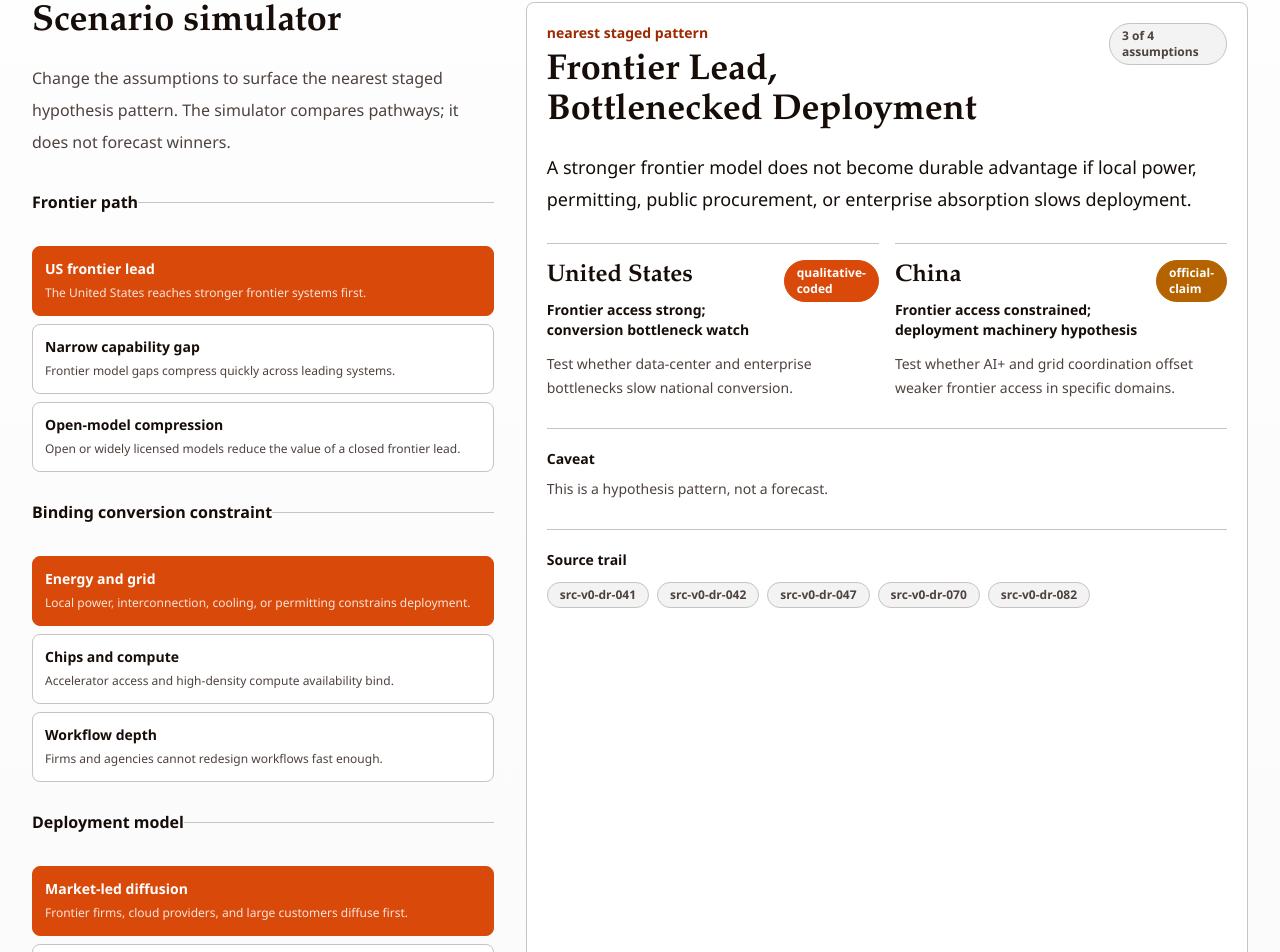
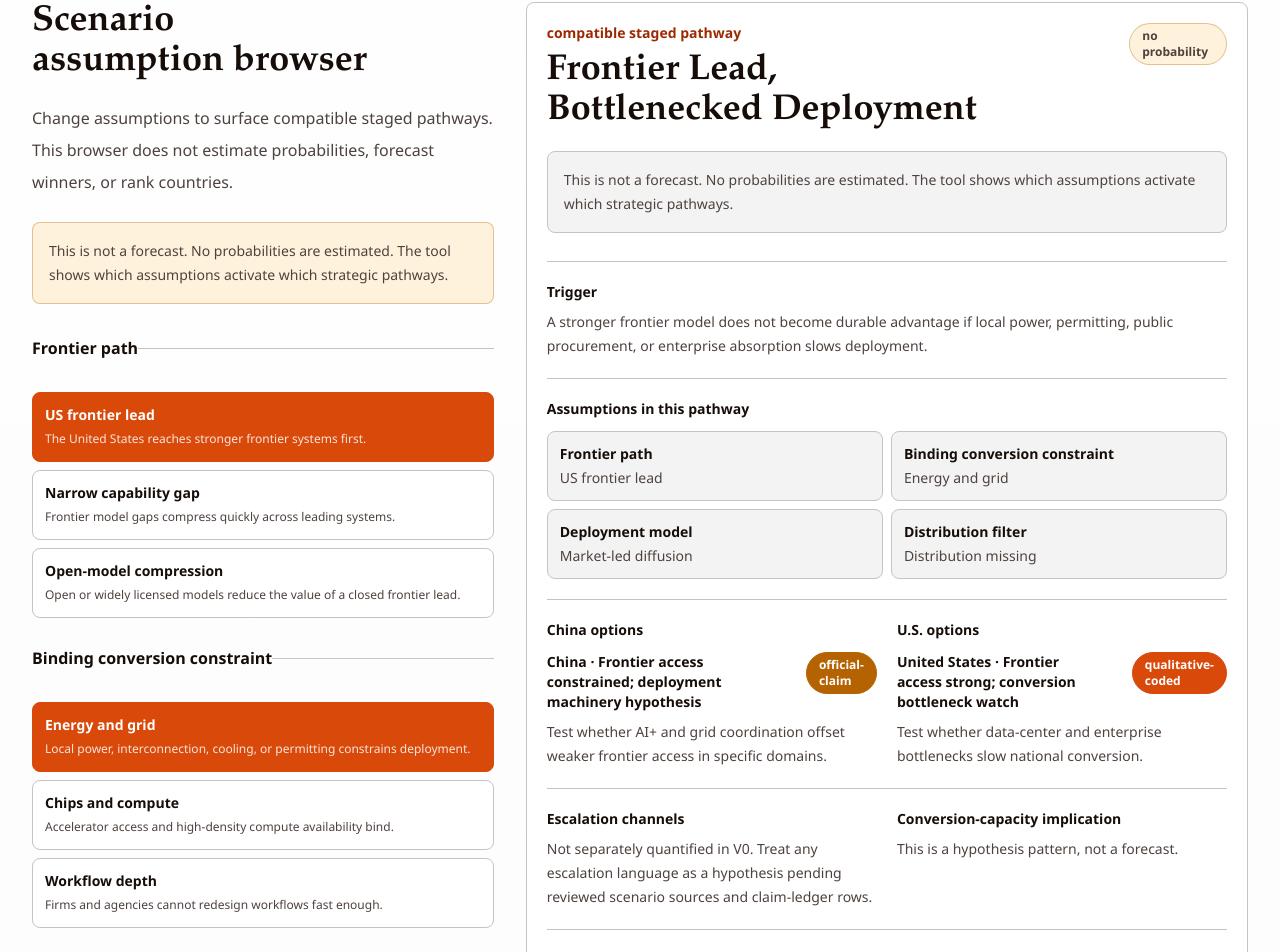
Before and after one commit to yippy141/AI-Carrying-Capacity, a Next.js app: page /scenarios in a window 1280 px wide. Shown: the part 483-1435 px from the top of the page. Built offline with nearby package versions, Linux system fonts and the light colour scheme.

Commit message:
Redesign scenario simulator as assumption browser

```diff
--- a/components/visuals/ScenarioSimulator.tsx
+++ b/components/visuals/ScenarioSimulator.tsx
@@ -7,15 +7,21 @@ import { sourceSummary } from "@/components/visuals/statusStyles";
 import type {
   ScenarioCase,
   ScenarioControl,
+  ScenarioSignal,
   VisualCountry,
   VisualSource
 } from "@/lib/types";
 
-type ScenarioSimulatorProps = {
+type ScenarioAssumptionBrowserProps = {
   cases: ScenarioCase[];
   controls: ScenarioControl[];
   countries: VisualCountry[];
   sources: VisualSource[];
+};
+
+type CompatibleScenario = {
+  matchCount: number;
+  scenario: ScenarioCase;
 };
 
 function defaultSelections(controls: ScenarioControl[]) {
@@ -28,18 +34,199 @@ function countryName(countries: VisualCountry[], iso: string) {
   return countries.find((country) => country.iso === iso)?.name ?? iso;
 }
 
-export function ScenarioSimulator({
+function optionLabel(controls: ScenarioControl[], key: string, value: string) {
+  const control = controls.find((item) => item.key === key);
+  const option = control?.options.find((item) => item.key === value);
+  return {
+    control: control?.label ?? key,
+    option: option?.label ?? value
+  };
+}
+
+function signalList(
+  signals: ScenarioSignal[],
+  countries: VisualCountry[],
+  iso: string
+) {
+  const countrySignals = signals.filter((signal) => signal.country_iso === iso);
+
+  if (countrySignals.length === 0) {
+    return (
+      <p className="text-sm leading-6 text-muted">
+        No country-specific option is coded in the staged V0 pattern.
+      </p>
+    );
+  }
+
+  return (
+    <div className="space-y-3">
+      {countrySignals.map((signal) => (
+        <div key={`${iso}-${signal.label}`}>
+          <div className="flex items-start justify-between gap-3">
+            <p className="text-sm font-semibold text-foreground">
+              {countryName(countries, signal.country_iso)} · {signal.label}
+            </p>
+            <ConfidenceBadge label={signal.evidence_label} />
+          </div>
+          <p className="mt-2 text-sm leading-6 text-muted">{signal.note}</p>
+        </div>
+      ))}
+    </div>
+  );
+}
+
+function ScenarioCard({
+  item,
+  controls,
+  countries,
+  sources
+}: {
+  item: CompatibleScenario;
+  controls: ScenarioControl[];
+  countries: VisualCountry[];
+  sources: VisualSource[];
+}) {
+  const attachedSources = sourceSummary(item.scenario.source_ids, sources);
+  const assumptionPairs = Object.entries(item.scenario.assumptions).map(
+    ([key, value]) => optionLabel(controls, key, value)
+  );
+
+  return (
+    <article className="rounded-lg border border-rule bg-background p-5">
+      <div className="flex flex-col gap-3 sm:flex-row sm:items-start sm:justify-between">
+        <div>
+          <p className="text-sm font-semibold text-primary-strong">
+            compatible staged pathway
+          </p>
+          <h3 className="mt-2 font-display text-4xl font-semibold text-foreground">
+            {item.scenario.label}
+          </h3>
+        </div>
+        <span className="w-fit rounded-full border border-warning/35 bg-[oklch(0.97_0.035_72)] px-3 py-1 text-xs font-semibold text-muted">
+          no probability
+        </span>
+      </div>
+
+      <div className="mt-5 rounded-lg border border-rule bg-surface p-4 text-sm leading-6 text-muted">
+        This is not a forecast. No probabilities are estimated. The tool shows
+        which assumptions activate which strategic pathways.
+      </div>
+
+      <div className="mt-7 grid gap-5">
+        <section className="border-t border-rule pt-5">
+          <p className="text-sm font-semibold text-foreground">Trigger</p>
+          <p className="mt-2 text-sm leading-6 text-muted">
+            {item.scenario.description}
+          </p>
+        </section>
+
+        <section className="border-t border-rule pt-5">
+          <p className="text-sm font-semibold text-foreground">
+            Assumptions in this pathway
+          </p>
+          <ul className="mt-3 grid gap-2 sm:grid-cols-2">
+            {assumptionPairs.map((pair) => (
+              <li
+                className="rounded-lg border border-rule bg-surface p-3 text-sm"
+                key={`${pair.control}-${pair.option}`}
+              >
+                <span className="block font-semibold text-foreground">
+                  {pair.control}
+                </span>
+                <span className="mt-1 block text-muted">{pair.option}</span>
+              </li>
+            ))}
+          </ul>
+        </section>
+
+        <section className="grid gap-5 border-t border-rule pt-5 md:grid-cols-2">
+          <div>
+            <p className="text-sm font-semibold text-foreground">
+              China options
+            </p>
+            <div className="mt-3">
+              {signalList(item.scenario.signals, countries, "CHN")}
+            </div>
+          </div>
+          <div>
+            <p className="text-sm font-semibold text-foreground">
+              U.S. options
+            </p>
+            <div className="mt-3">
+              {signalList(item.scenario.signals, countries, "USA")}
+            </div>
+          </div>
+        </section>
+
+        <section className="grid gap-5 border-t border-rule pt-5 md:grid-cols-2">
+          <div>
+            <p className="text-sm font-semibold text-foreground">
+              Escalation channels
+            </p>
+            <p className="mt-2 text-sm leading-6 text-muted">
+              Not separately quantified in V0. Treat any escalation language as a
+              hypothesis pending reviewed scenario sources and claim-ledger rows.
+            </p>
+          </div>
+          <div>
+            <p className="text-sm font-semibold text-foreground">
+              Conversion-capacity implication
+            </p>
+            <p className="mt-2 text-sm leading-6 text-muted">
+              {item.scenario.caveat}
+            </p>
+          </div>
+        </section>
+
+        <section className="grid gap-5 border-t border-rule pt-5 md:grid-cols-2">
+          <div>
+            <p className="text-sm font-semibold text-foreground">
+              Evidence state
+            </p>
+            <div className="mt-3 flex flex-wrap gap-2">
+              {attachedSources.length === 0 ? (
+                <span className="text-sm text-missing">sources missing</span>
+              ) : (
+                attachedSources.map((source) => (
+                  <span
+                    className="rounded-full border border-rule bg-surface px-3 py-1 text-xs font-semibold text-muted"
+                    key={source.source_id}
+                    title={`${source.title_english}; ${source.review_status}`}
+                  >
+                    {source.source_id} · {source.review_status}
+                  </span>
+                ))
+              )}
+            </div>
+          </div>
+          <div>
+            <p className="text-sm font-semibold text-foreground">
+              What would change this scenario
+            </p>
+            <p className="mt-2 text-sm leading-6 text-muted">
+              Canonical source promotion, counterevidence in the claim ledger,
+              reviewed indicators, or new evidence about frontier capability,
+              compute constraints, deployment speed, or labor adaptation.
+            </p>
+          </div>
+        </section>
+      </div>
+    </article>
+  );
+}
+
+export function ScenarioAssumptionBrowser({
   cases,
   controls,
   countries,
   sources
-}: ScenarioSimulatorProps) {
+}: ScenarioAssumptionBrowserProps) {
   const [selected, setSelected] = useState<Record<string, string>>(() =>
     defaultSelections(controls)
   );
 
-  const rankedCases = useMemo(() => {
-    return cases
+  const compatibleCases = useMemo(() => {
+    const ranked = cases
       .map((scenario) => {
         const matchCount = Object.entries(scenario.assumptions).filter(
           ([key, value]) => selected[key] === value
@@ -48,18 +235,16 @@ export function ScenarioSimulator({
         return { matchCount, scenario };
       })
       .sort((a, b) => b.matchCount - a.matchCount);
+
+    const matching = ranked.filter((item) => item.matchCount > 0);
+    return (matching.length > 0 ? matching : ranked).slice(0, 3);
   }, [cases, selected]);
-
-  const active = rankedCases[0];
-  const activeSources = active
-    ? sourceSummary(active.scenario.source_ids, sources)
-    : [];
 
   if (controls.length === 0 || cases.length === 0) {
     return (
       <section className="rounded-lg border border-rule bg-surface p-6">
         <h2 className="font-display text-3xl font-semibold">
-          Scenario simulator
+          Scenario assumption browser
         </h2>
         <p className="mt-3 leading-7 text-missing">
           Scenario data is missing.
@@ -72,12 +257,17 @@ export function ScenarioSimulator({
     <section className="grid gap-8 lg:grid-cols-[0.78fr_1.22fr]">
       <div>
         <h2 className="font-display text-4xl font-semibold text-foreground">
-          Scenario simulator
+          Scenario assumption browser
         </h2>
         <p className="mt-5 max-w-xl leading-8 text-muted">
-          Change the assumptions to surface the nearest staged hypothesis
-          pattern. The simulator compares pathways; it does not forecast winners.
+          Change assumptions to surface compatible staged pathways. This browser
+          does not estimate probabilities, forecast winners, or rank countries.
         </p>
+
+        <div className="mt-6 rounded-lg border border-warning/35 bg-[oklch(0.97_0.035_72)] p-4 text-sm leading-6 text-muted">
+          This is not a forecast. No probabilities are estimated. The tool shows
+          which assumptions activate which strategic pathways.
+        </div>
 
         <div className="mt-8 space-y-7">
           {controls.map((control) => (
@@ -127,83 +317,19 @@ export function ScenarioSimulator({
         </div>
       </div>
 
-      <div className="rounded-lg border border-rule bg-background p-5">
-        {active ? (
-          <>
-            <div className="flex flex-col gap-3 sm:flex-row sm:items-start sm:justify-between">
-              <div>
-                <p className="text-sm font-semibold text-primary-strong">
-                  nearest staged pattern
-                </p>
-                <h3 className="mt-2 font-display text-4xl font-semibold text-foreground">
-                  {active.scenario.label}
-                </h3>
-              </div>
-              <span className="w-fit rounded-full border border-rule bg-surface px-3 py-1 text-xs font-semibold text-muted">
-                {active.matchCount} of {controls.length} assumptions
-              </span>
-            </div>
-
-            <p className="mt-5 text-lg leading-8 text-foreground">
-              {active.scenario.description}
-            </p>
-
-            <div className="mt-7 grid gap-4 md:grid-cols-2">
-              {active.scenario.signals.map((signal) => (
-                <div
-                  className="border-t border-rule pt-4"
-                  key={`${active.scenario.id}-${signal.country_iso}`}
-                >
-                  <div className="flex items-start justify-between gap-3">
-                    <div>
-                      <p className="font-display text-2xl font-semibold">
-                        {countryName(countries, signal.country_iso)}
-                      </p>
-                      <p className="mt-2 text-sm font-semibold text-foreground">
-                        {signal.label}
-                      </p>
-                    </div>
-                    <ConfidenceBadge label={signal.evidence_label} />
-                  </div>
-                  <p className="mt-3 text-sm leading-6 text-muted">
-                    {signal.note}
-                  </p>
-                </div>
-              ))}
-            </div>
-
-            <div className="mt-7 border-t border-rule pt-5">
-              <p className="text-sm font-semibold text-foreground">Caveat</p>
-              <p className="mt-2 text-sm leading-6 text-muted">
-                {active.scenario.caveat}
-              </p>
-            </div>
-
-            <div className="mt-7 border-t border-rule pt-5">
-              <p className="text-sm font-semibold text-foreground">
-                Source trail
-              </p>
-              <div className="mt-3 flex flex-wrap gap-2">
-                {activeSources.length === 0 ? (
-                  <span className="text-sm text-missing">sources missing</span>
-                ) : (
-                  activeSources.map((source) => (
-                    <span
-                      className="rounded-full border border-rule bg-surface px-3 py-1 text-xs font-semibold text-muted"
-                      key={source.source_id}
-                      title={`${source.title_english}; ${source.review_status}`}
-                    >
-                      {source.source_id}
-                    </span>
-                  ))
-                )}
-              </div>
-            </div>
-          </>
-        ) : (
-          <p className="text-missing">No matching scenario pattern.</p>
-        )}
+      <div className="space-y-5">
+        {compatibleCases.map((item) => (
+          <ScenarioCard
+            controls={controls}
+            countries={countries}
+            item={item}
+            key={item.scenario.id}
+            sources={sources}
+          />
+        ))}
       </div>
     </section>
   );
 }
+
+export const ScenarioSimulator = ScenarioAssumptionBrowser;
```
